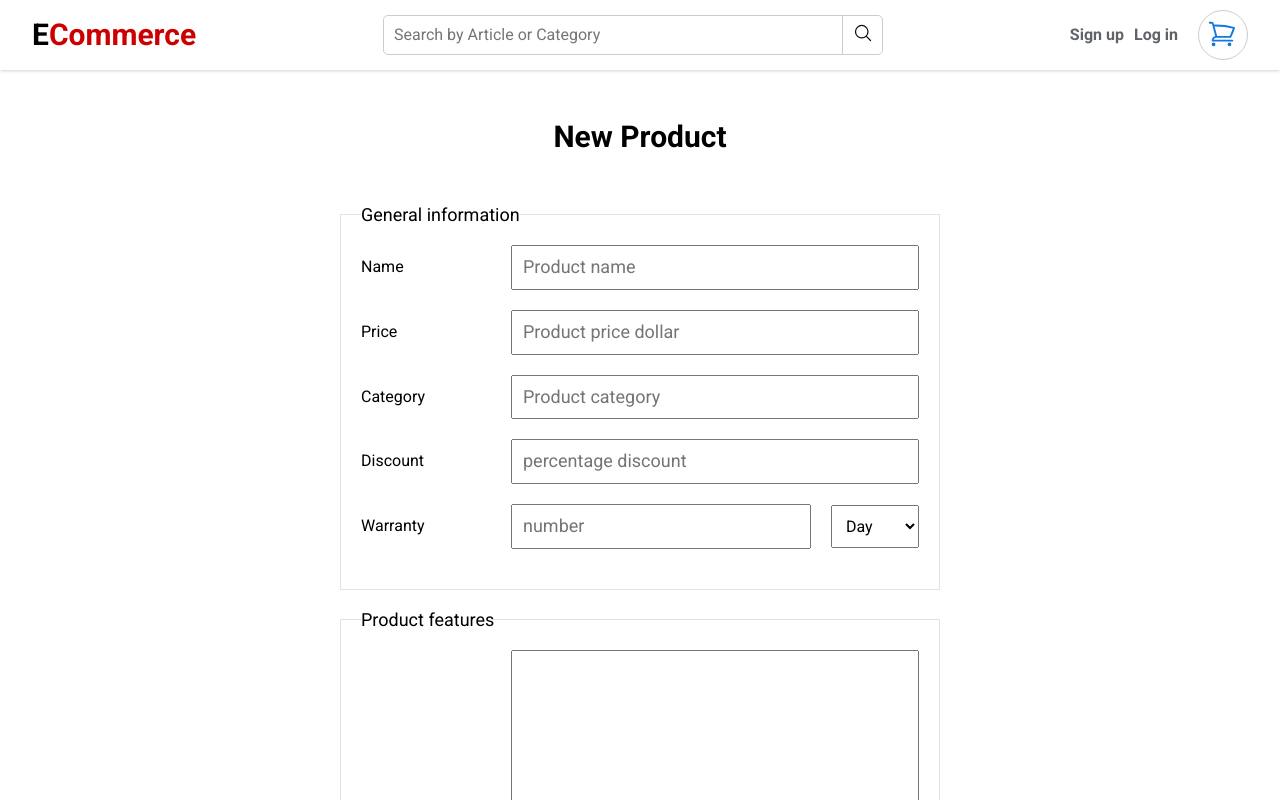
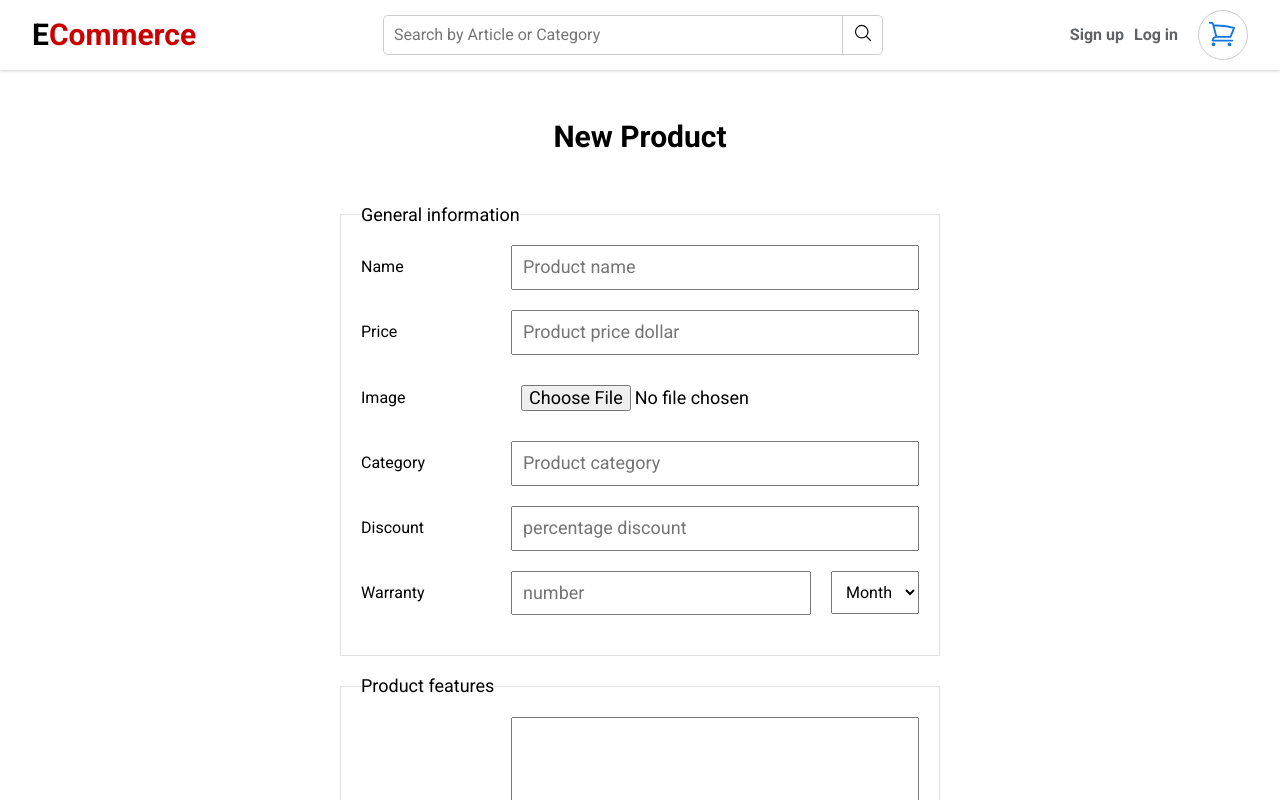
Before and after one commit to ChrisHuila/ecommerce-next-typeScript, a Next.js app: page /new-product in a window 1280 px wide. Shown: the top 800 px of the page. Built offline with nearby package versions, Linux system fonts and the light colour scheme; no server answers.

Commit message:
handle file in progress

```diff
--- a/app/(registered)/new-product/page.tsx
+++ b/app/(registered)/new-product/page.tsx
@@ -12,11 +12,13 @@ const initialState = {
     category: '',
     information: '',
     number_warranty: 0,
-    date_warranty: '',
+    date_warranty: 'month',
     discount: 0,
 }
 
 const NewProduct = () => {
+    const [ image, setImage ] = useState< File | null >(null)
+
    const { product, errors, handleChange, onSubmit } =  useProductValidation(initialState,newProductValidation, addProduct)
 
    const [ errorauth, setErrorAuth ] = useState<string | null >(null)
@@ -26,11 +28,16 @@ const NewProduct = () => {
     async function addProduct() {
 
     }
+    const handleFile = (e: React.ChangeEvent<HTMLInputElement>) => {
+        if (!e.target.files) return
+            setImage(e.target.files[0])
+    }
+
     return(
         <main className="minvh">
             <h1 className="newproduct-title">New Product</h1>
 
-            <form className="newproduct-form">
+            <form className="newproduct-form" onSubmit={onSubmit}>
                 <fieldset>
                     <legend>General information </legend>
                     <div className="newproduct-field">
@@ -52,6 +59,15 @@ const NewProduct = () => {
                         id="price"
                         placeholder="Product price dollar"
                         onChange={handleChange}
+                         />
+                    </div>
+                    <div className="newproduct-field">
+                        <label htmlFor="image">Image</label>
+                        <input
+                        type="file"
+                        name="image"
+                        id="image"
+                        onChange={handleFile }
                          />
                     </div>
 
@@ -86,7 +102,7 @@ const NewProduct = () => {
                         placeholder="number"
                         onChange={handleChange}
                          />
-                         <select name="date_warranty" >
+                         <select name="date_warranty" value={product.date_warranty}>
                             <option value="day">Day</option>
                             <option value="month">Month</option>
                             <option value="year">Year</option>
@@ -101,91 +117,16 @@ const NewProduct = () => {
                         name="information"
                         id="information"
                         onChange={handleChange}
-                        >
-
-                        </textarea>
+                        value={product.information}
+                        />
                     </div>
                 </fieldset>
-                 <input className="newproduct-submit" type="submit" value="Add Product" />
+                <input className="newproduct-submit" type="submit" value="Add Product" />
             </form>
 
         </main>
 
     )
-    // return (
-    //      <main className="minvh">
-    //         <div className="user_form">
-    //             <div className="form-container">
-    //                 <h2 className="title-login">Sign up</h2>
-    //                 <form action="" onSubmit={onSubmit}>
-    //                     <div className="form-field">
-    //                         <label htmlFor="user_name">Name</label>
-    //                         <input
-    //                         type="text"
-    //                         name="user_name"
-    //                         id="user_name"
-    //                         placeholder="Enter your name"
-    //                         onChange={handleChange}
-    //                         value={user.user_name}
-    //                          />
-    //                     </div>
-    //                     {errors.user_name && <p className="auth-error"> {errors.user_name}</p>}
-
-    //                     <div className="form-field">
-    //                         <label htmlFor="email">E-mail</label>
-    //                         <input
-    //                         type="email"
-    //                         name="email"
-    //                         id="email"
-    //                         placeholder="Enter your E-mail"
-    //                         onChange={handleChange}
-    //                         value={user.email}
-    //                          />
-    //                     </div>
-    //                     {errors.email && <p className="auth-error"> {errors.email}</p>}
-
-    //                     <div className="form-field">
-    //                         <label htmlFor="password">Password</label>
-    //                         <input
-    //                         type="password"
-    //                         name="password"
-    //                         id="password"
-    //                         placeholder="Enter your Password"
-    //                         onChange={handleChange}
-    //                         value={user.password}
-    //                          />
-    //                     </div>
-    //                     {errors.password && <p className="auth-error"> {errors.password}</p>}
-
-    //                     <div className="form-field">
-    //                         <label htmlFor="password">Confirm your Password</label>
-    //                         <input
-    //                         type="password"
-    //                         name="confirm"
-    //                         id="confirm"
-    //                         placeholder="Confirm your Password"
-    //                         onChange={handleChange}
-    //                         value={user.confirm}
-    //                          />
-    //                     </div>
-    //                     {errors.confirm && <p className="auth-error"> {errors.confirm}</p>}
-
-    //                     <div className="form-field">
-    //                         <input
-    //                         type="submit"
-    //                         value='Sign up'
-    //                         className="btn btn-primary btn-block"
-    //                          />
-    //                     </div>
-    //                 </form>
-    //                 <Link href="/login" className="account-link">
-    //                     Log in
-    //                 </Link>
-    //                 {errorauth && <p className="auth-error"> {errorauth}</p>}
-    //             </div>
-    //         </div>
-    //     </main>
-    //   );
 }
 
 export default NewProduct;
```
